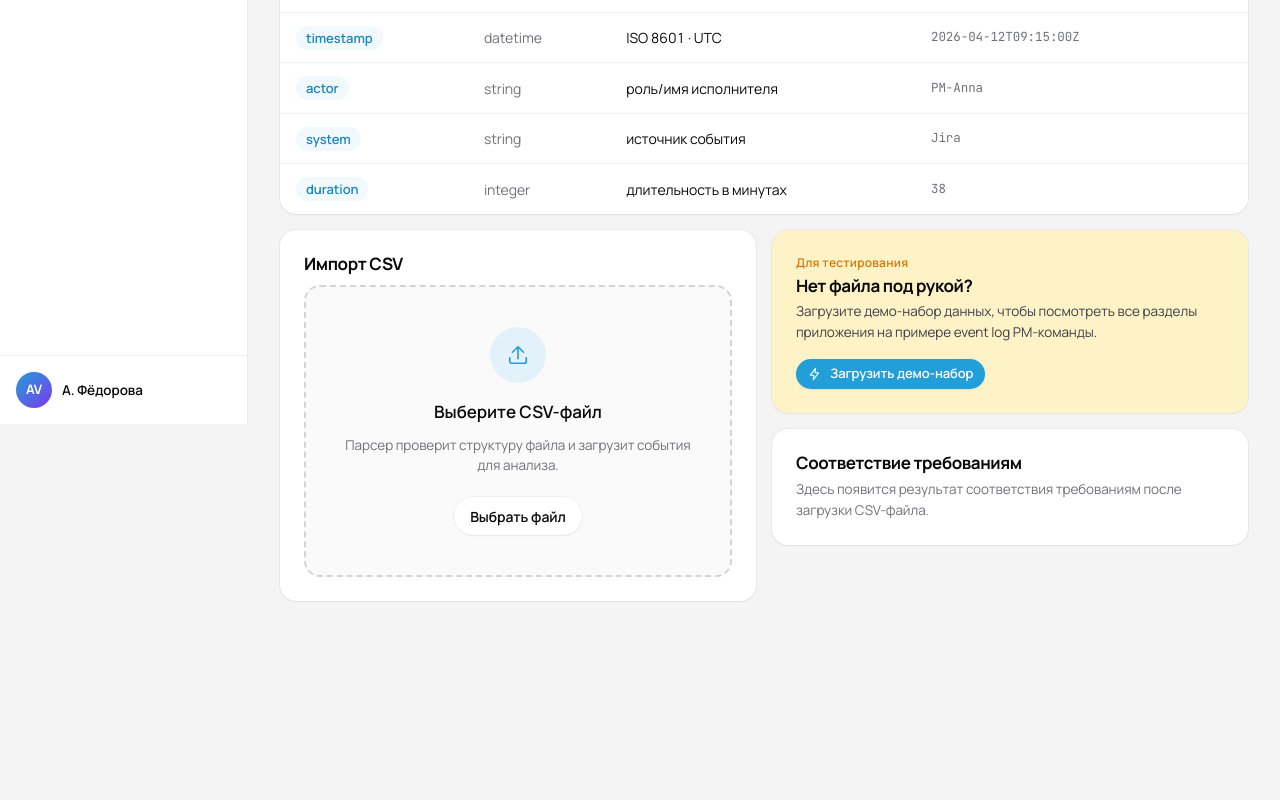
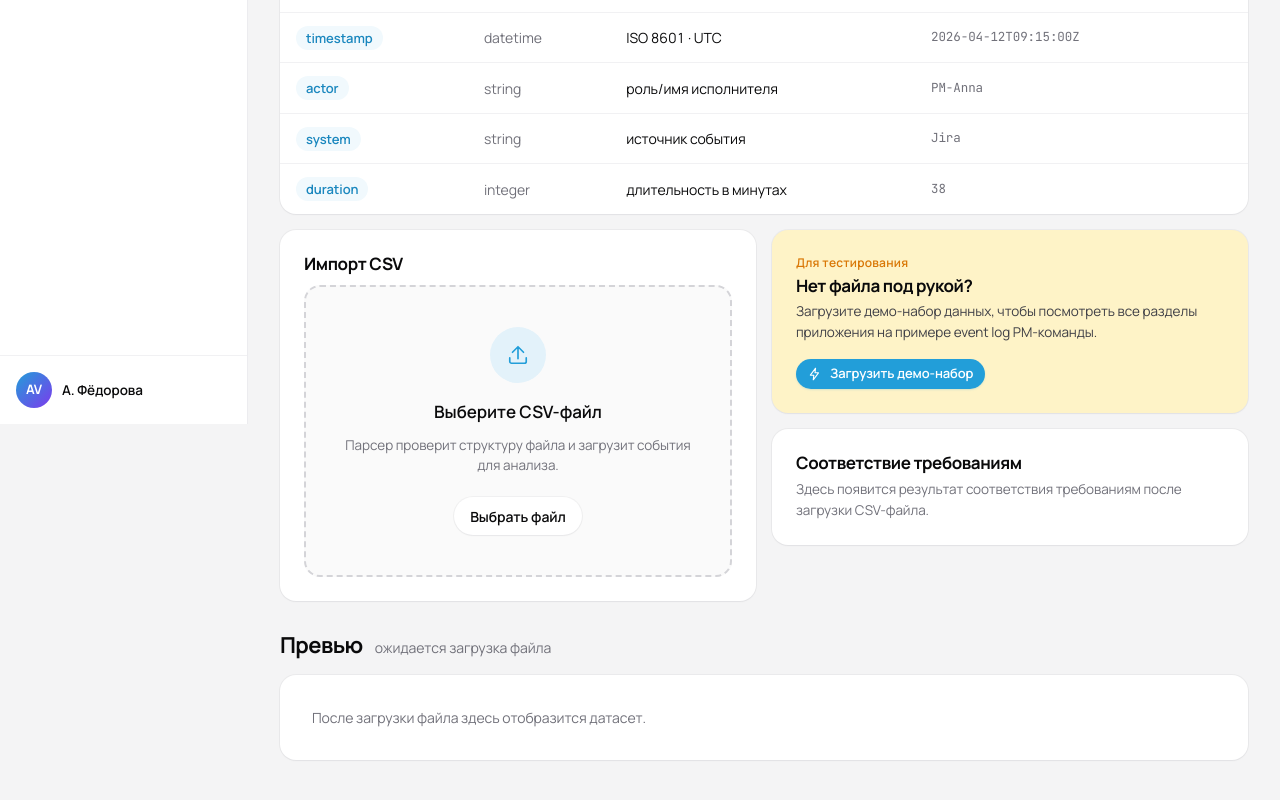
Before and after one commit to avfka/pm-process-analyzer, a React (Vite) app: page /upload in a window 1280 px wide. Shown: the part 376-1176 px from the top of the page. Before the commit the page ends 1073 px from the top, so only its background shows below. Built offline with nearby package versions, Linux system fonts and the light colour scheme.

Commit message:
Restore empty preview state

```diff
--- a/src/pages/DataUpload.tsx
+++ b/src/pages/DataUpload.tsx
@@ -188,13 +188,15 @@ export default function DataUpload() {
         </div>
       </div>
 
-      {events.length > 0 && (
-        <>
       <div className="sec-title">
         <h2>Превью</h2>
-            <span className="sec-sub">первые 8 строк датасета</span>
+        <span className="sec-sub">{events.length > 0 ? 'первые 8 строк датасета' : 'ожидается загрузка файла'}</span>
       </div>
       <div className="card table-wrap" style={{ paddingBottom: 0 }}>
+        {events.length === 0 ? (
+          <div style={{ padding: 32, color: 'var(--ink-muted)', fontSize: 14 }}>После загрузки файла здесь отобразится датасет.</div>
+        ) : (
+          <>
             <div style={{ padding: '16px 20px', borderBottom: '1px solid var(--line-soft)', display: 'flex', gap: 8, flexWrap: 'wrap' }}>
               <span className="pill pill-pos">{new Intl.NumberFormat('ru-RU').format(events.length)} событий</span>
               <span className="pill pill-pos">{stats.totalCases} кейсов</span>
@@ -217,9 +219,9 @@ export default function DataUpload() {
                 </tbody>
               </table>
             </div>
-          </div>
           </>
         )}
       </div>
+    </div>
   );
 }
```
Lines whose indentation alone changed are shown as unchanged.
